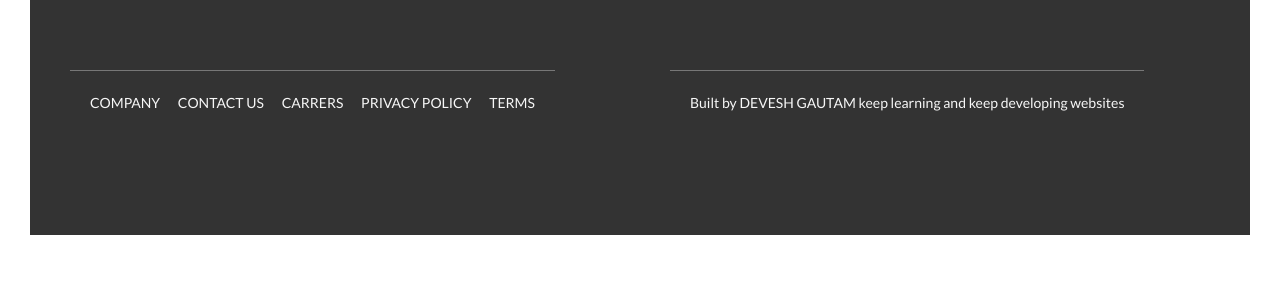
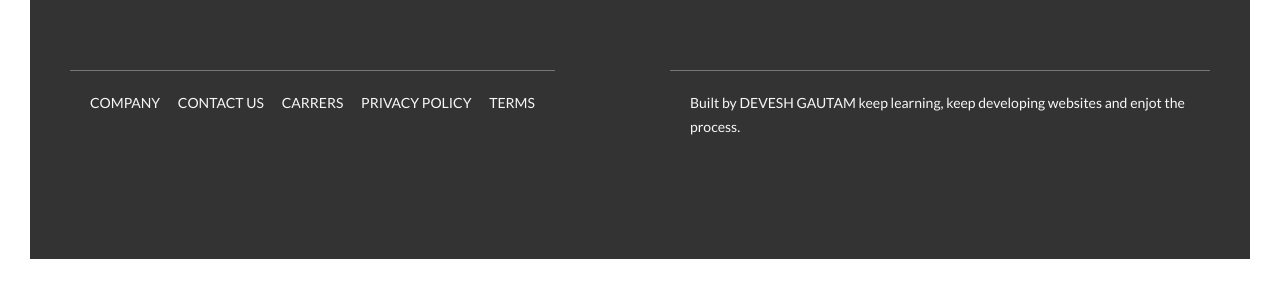
Before and after one commit to DeveshGautam2000/Natours-landing-page, a website: page index.html in a window 1280 px wide. Shown: the part 5505-5794 px from the top of the page. Before the commit the page ends 5770 px from the top, so only its background shows below. Drawn offline with Linux system fonts and the light colour scheme.

Commit message:
Genral commit

```diff
--- a/index.html
+++ b/index.html
@@ -469,7 +469,7 @@
         <div class="col-1-of-2">
           <p class="footer__copyright">
             Built by <a href="#" class="footer__link">Devesh Gautam</a> keep
-            learning and keep developing websites
+            learning, keep developing websites and enjot the process.
           </p>
         </div>
       </div>
```
